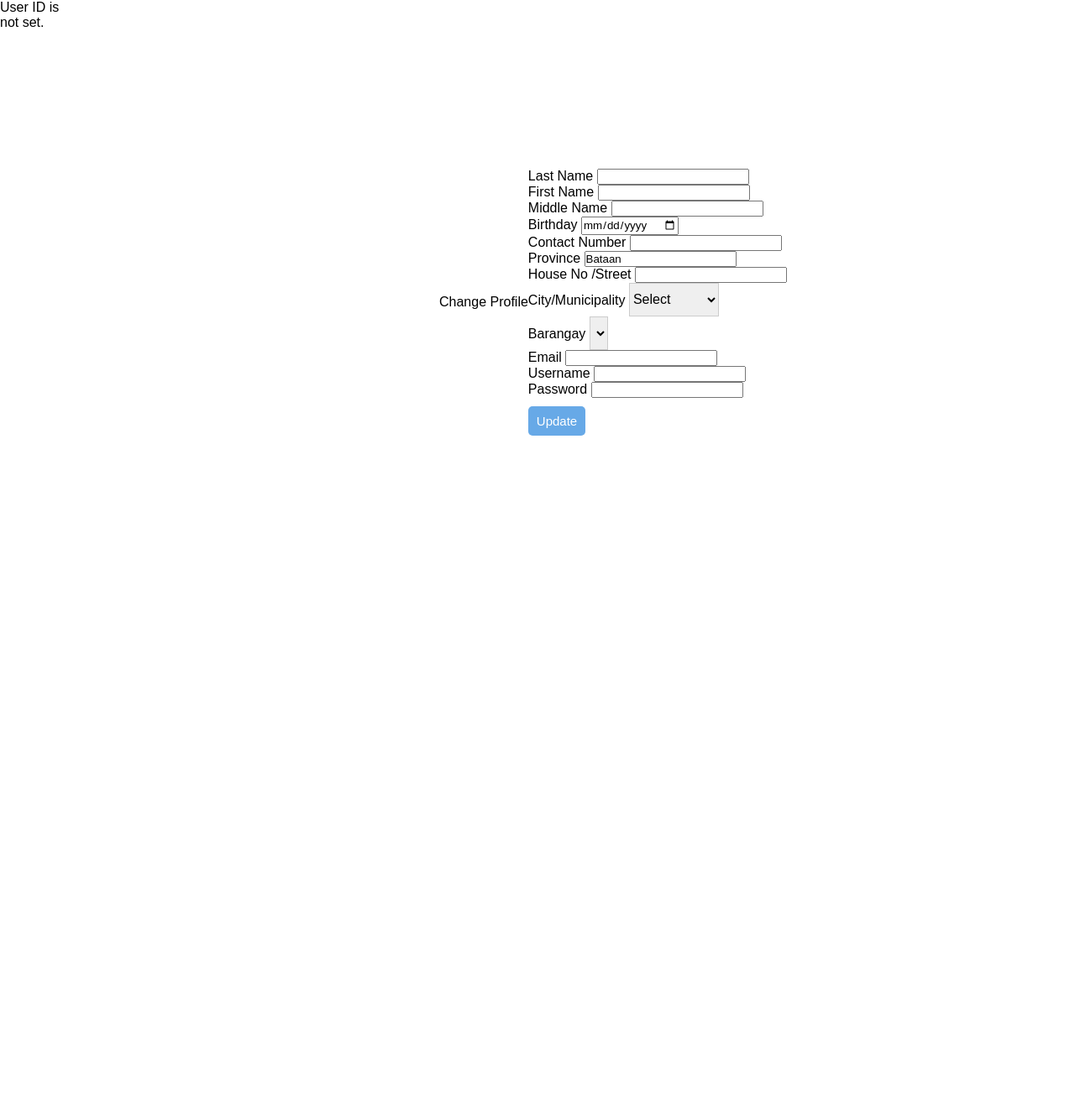
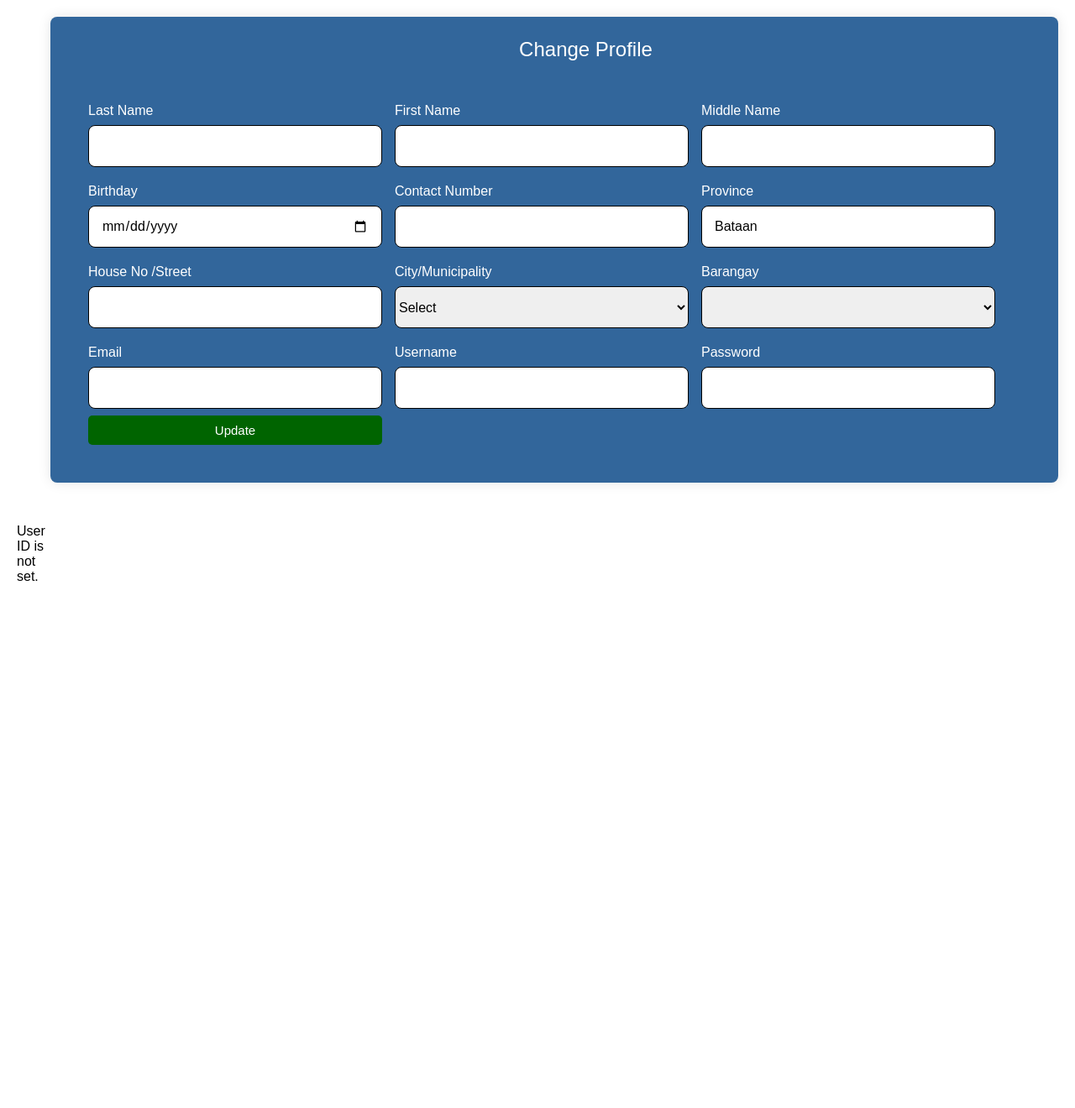
Before and after one commit to jeanalynignacio/system, a PHP site: page /public_html/edit.php in a window 1280 px wide. Shown: the whole page at 84% size. Before the commit the page ends 519 px from the top, so only its background shows below. Run offline with PHP 8.4, Linux system fonts and the light colour scheme; the visitor is signed in with stand-in values (Sample User, id 1); data that the repository does not hold is empty.

Commit message:
Update editstyle.css

```diff
--- a/editstyle.css
+++ b/editstyle.css
@@ -1,108 +1,117 @@
-*{
+@import url("https://fonts.googleapis.com/css2?family=Montserrat:ital,wght@0,600;1,600&display=swap");
+* {
   padding: 0;
   margin: 0;
   box-sizing: border-box;
-    font-family: 'Arial';
-
+  font-family: "Poppins", sans-serif;
 }
 
-body{
-
-    background-size: cover;
-    background-repeat: no-repeat;
-      background-attachment: fixed;
-      display: flex;
-
-
-}
-.container {
+body {
+  min-height: 100vh;
   display: flex;
   align-items: center;
   justify-content: center;
-    min-height: 90vh;
-
-
+  padding: 20px;
+  background: white;
+}
+.container {
+  position: relative;
+  width: 100%;
+  background: rgb(50, 102, 155);
+  padding: 25px;
+  border-radius: 8px;
+  box-shadow: 0 0 15px rgba(0, 0, 0, 0.1);
 }
 
+.container header {
+  font-size: 1.5rem;
+  color: white;
+  font-weight: 500;
+  text-align: center;
+}
 
+.container .form {
+  margin-top: 30px;
+}
 
+.form .column {
+  display: flex;
+  column-gap: 50px;
+}
 
-.box{
-    margin: 120px 10px 20px 20px;
-    background: #fdfdfd;
+.form .input {
+  width: 100%;
+  margin-top: 20px;
+}
+.input label {
+  color: white;
+}
 
-    flex-direction: column;
-    padding: 25px 25px;
-    border-radius: 20px;
-    box-shadow: 0 0 128px 0  rgba(0, 0, 0, 0.1),
-                0 32px 64px -48px rgba(0, 0, 0, 0.5);
-}
-.form-box{
+.form {
   width: 450px;
   margin: 120px 10px 20px 20px;
 }
-.form-box header{
+.form header {
   font-size: 25px;
   font-weight: 600;
   padding-bottom: 10px;
   border-bottom: 1px solid #e6e6e6;
   margin-bottom: 10px;
 }
-.form-box form .field{
+.form form .field {
   display: flex;
   margin-bottom: 10px;
   flex-direction: column;
 }
-.form-box form .input input{
-    height: 40px;
-    width: 100%;
-    font-size: 16px;
-    padding: 0 10px;
-    border-radius: 5px;
-    border: 1px solid #ccc;
+.form :where(.input input) {
+  position: relative;
+  height: 50px;
+  width: 350px;
   outline: none;
+  font-size: 1rem;
+  color: black;
+  margin-top: 8px;
+  border: 1.5px solid black;
+  border-radius: 8px;
+  padding: 0 15px;
 }
 
-.form-box header{
+.form .column {
+  display: flex;
+  column-gap: 15px;
+}
+
+.form header {
   font-size: 25px;
   font-weight: 600;
   padding: 10px;
-
   margin-bottom: 10px;
   background-color: #67a9e7;
   border-top-left-radius: 20px; /* Adjust border radius if needed */
   border-top-right-radius: 20px;
-    color:white;
-
-
+  color: white;
 }
-.btn{
+.btn {
   height: 35px;
-   background: #67a9e7;
+  background: darkgreen;
   border: 0;
   border-radius: 5px;
   color: #fff;
   font-size: 15px;
   cursor: pointer;
-    transition: all .3s;
-    margin-top: 10px;
+  transition: all 0.3s;
+  align-items: center;
   padding: 0px 10px;
 }
-.btn:hover{
-    background: rgba(131, 128, 182, 0.808);
-
+.btn:hover {
+  background: rgb(83, 202, 83);
 }
 
-
-
-
-
-.error
-{
+.error {
   text-align: center;
-    background: #F2DEDE;
+  background: #f2dede;
   padding: 15px 0px;
-    WIDTH:95%;
+  width: 95%;
   border: 1px solid #313131;
   border-radius: 5px;
   margin-bottom: 10px;
@@ -110,20 +119,25 @@
 }
 
 #barangayDropdown {
-    font-size:medium;
-    border: 1px solid #ccc;
-    height: 5vh; /* Adjust the width according to your preference */
+  margin-top: 8px;
+  height: 50px;
+  font-size: 1rem;
+  width: 350px;
+  border: 1.5px solid black;
+  border-radius: 8px; /* Adjust the width according to your preference */
 }
 #cityDropdown {
-    height: 5vh;
-    font-size:medium;
-    border: 1px solid #ccc;
+  margin-top: 8px;
+  height: 50px;
+  width: 350px;
+  font-size: 1rem;
+  border: 1.5px solid black;
+  border-radius: 8px;
 }
 
-
-@media only screen and (max-width:840px){
+@media only screen and (max-width: 840px) {
 }
-.message{
+.message {
   text-align: center;
   background: #f9eded;
   padding: 15px 0px;
@@ -142,11 +156,9 @@
 }
 
 .page {
-
   width: 1200px;
   height: 100px;
   margin: auto;
-
 }
 
 .icon {
@@ -176,7 +188,6 @@
   display: flex;
   justify-content: center;
   align-items: center;
-
 }
 
 ul li {
@@ -250,7 +261,7 @@
 }
 
 .content .btn:hover {
-    background-color: #CC0033;
+  background-color: #cc0033;
 }
 
 .content .contact {
@@ -262,7 +273,7 @@
   font-size: 20px;
 }
 
-.content .contact a{
+.content .contact a {
   text-decoration: underline;
   color: white;
 }
@@ -273,15 +284,12 @@
   margin-right: 30px;
 }
 
-div.STATUS {
-    font-family: Arial;
-    font-size: 24px;
-    font-weight: bold;
-    color: green;
-     margin-top: 20px;
-    margin-bottom: 20px;
-    /* Adjust the height as needed */
-
-    justify-content: center; /* Center horizontally */
-    align-items: center; /* Center vertically */
+/*Responsive*/
+@media screen and (max-width: 500px) {
+  .form .column {
+    flex-wrap: wrap;
   }
+  .form :where(.gender-option, .gender) {
+    row-gap: 15px;
+  }
+}
```
Lines whose indentation alone changed are shown as unchanged.
